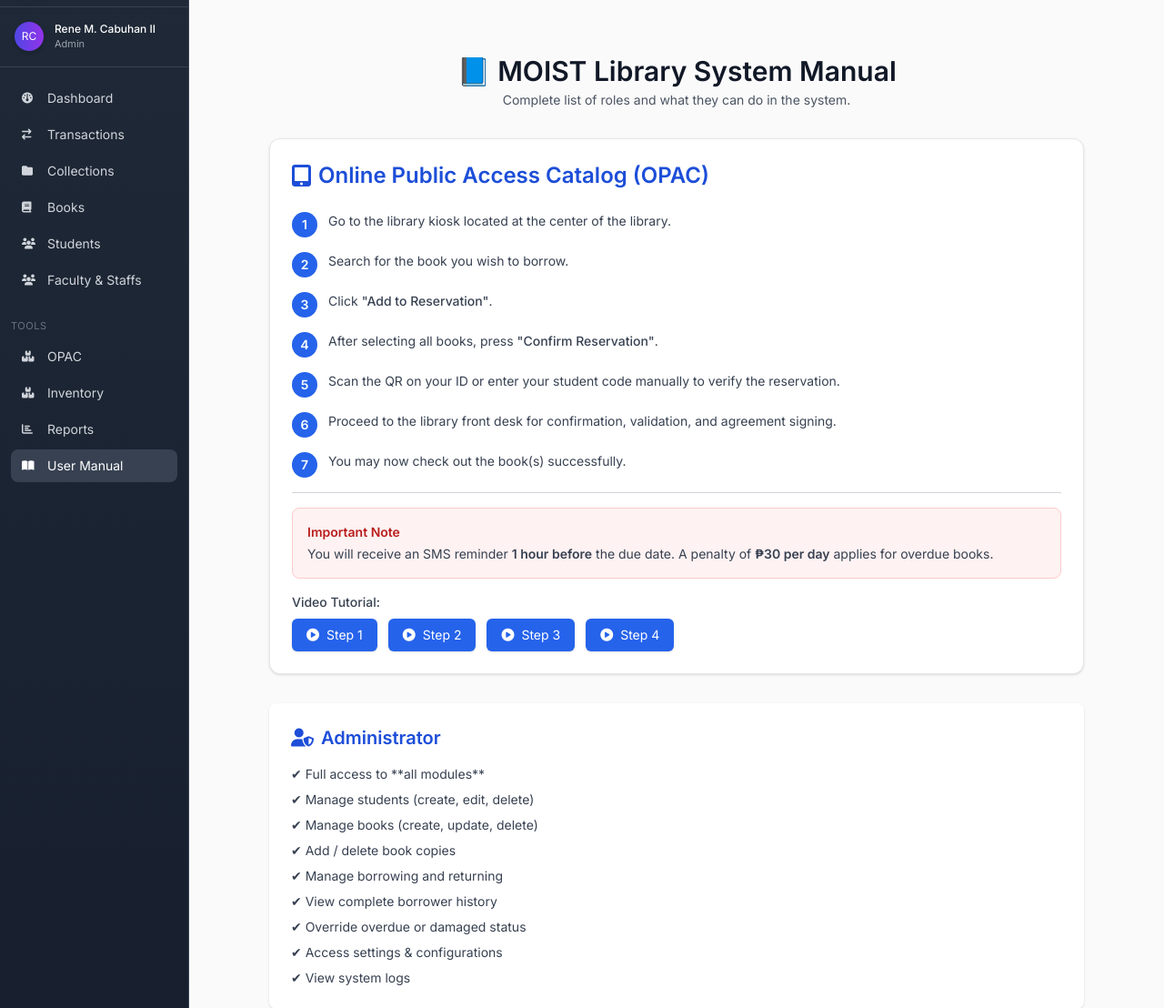
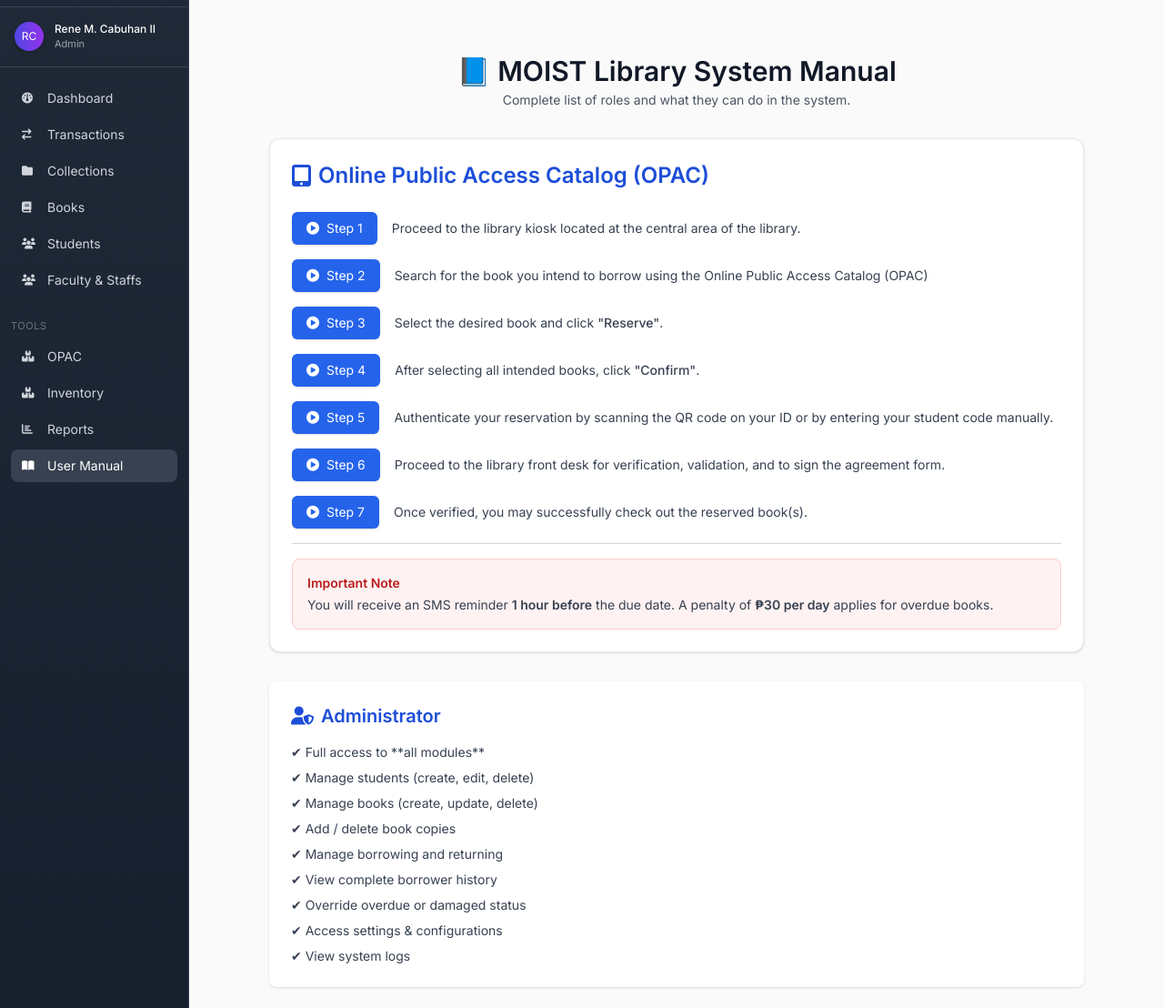
Before and after one commit to renspike1993/moist-django, a Django app: page /library/manual/ in a window 1280 px wide. Shown: the part 65-1173 px from the top of the page at 91% size. Run offline with Django 4.2, Linux system fonts and the light colour scheme; some libraries are stand-ins or nearby versions.

Commit message:
manual update

```diff
--- a/templates/app2/manual.html
+++ b/templates/app2/manual.html
@@ -1,5 +1,4 @@
-{% extends "base.html" %} {% block title %}System Manual – Permissions{% endblock %} {% block content %}
-{% load static %}
+{% extends "base.html" %} {% block title %}System Manual – Permissions{% endblock %} {% block content %} {% load static %}
 
 <div class="max-w-4xl mx-auto mt-10 space-y-8">
 	<!-- Page Header -->
@@ -14,47 +13,46 @@
 		<!-- Step-by-step -->
 		<div class="space-y-4">
 			<!-- Step 1 -->
-			<div class="flex items-start gap-3">
-				<div class="bg-blue-600 text-white w-7 h-7 rounded-full flex items-center justify-center text-sm font-bold">1</div>
-				<p class="text-gray-700 text-sm">Go to the library kiosk located at the center of the library.</p>
+			<div class="flex items-center gap-4 mb-3">
+				<button onclick="openVideo('step1.mp4')" class="px-4 py-2 bg-blue-600 text-white rounded-md text-sm flex items-center gap-2 hover:bg-blue-700 shadow"><i class="fas fa-play-circle"></i> Step 1</button>
+				<p class="text-gray-700 text-sm flex-1">Proceed to the library kiosk located at the central area of the library.</p>
 			</div>
 
 			<!-- Step 2 -->
-			<div class="flex items-start gap-3">
-				<div class="bg-blue-600 text-white w-7 h-7 rounded-full flex items-center justify-center text-sm font-bold">2</div>
-				<p class="text-gray-700 text-sm">Search for the book you wish to borrow.</p>
+			<div class="flex items-center gap-4 mb-3">
+				<button onclick="openVideo('step1.mp4')" class="px-4 py-2 bg-blue-600 text-white rounded-md text-sm flex items-center gap-2 hover:bg-blue-700 shadow"><i class="fas fa-play-circle"></i> Step 2</button>
+				<p class="text-gray-700 text-sm flex-1">Search for the book you intend to borrow using the Online Public Access Catalog (OPAC)</p>
 			</div>
 
 			<!-- Step 3 -->
-			<div class="flex items-start gap-3">
-				<div class="bg-blue-600 text-white w-7 h-7 rounded-full flex items-center justify-center text-sm font-bold">3</div>
-				<p class="text-gray-700 text-sm">Click <span class="font-medium">"Add to Reservation"</span>.</p>
+			<div class="flex items-center gap-4 mb-3">
+				<button onclick="openVideo('step1.mp4')" class="px-4 py-2 bg-blue-600 text-white rounded-md text-sm flex items-center gap-2 hover:bg-blue-700 shadow"><i class="fas fa-play-circle"></i> Step 3</button>
+				<p class="text-gray-700 text-sm flex-1">Select the desired book and click <span class="font-medium">"Reserve"</span>.</p>
 			</div>
 
 			<!-- Step 4 -->
-			<div class="flex items-start gap-3">
-				<div class="bg-blue-600 text-white w-7 h-7 rounded-full flex items-center justify-center text-sm font-bold">4</div>
-				<p class="text-gray-700 text-sm">After selecting all books, press <span class="font-medium">"Confirm Reservation"</span>.</p>
+			<div class="flex items-center gap-4 mb-3">
+				<button onclick="openVideo('step1.mp4')" class="px-4 py-2 bg-blue-600 text-white rounded-md text-sm flex items-center gap-2 hover:bg-blue-700 shadow"><i class="fas fa-play-circle"></i> Step 4</button>
+				<p class="text-gray-700 text-sm flex-1">After selecting all intended books, click <span class="font-medium">"Confirm"</span>.</p>
 			</div>
 
 			<!-- Step 5 -->
-			<div class="flex items-start gap-3">
-				<div class="bg-blue-600 text-white w-7 h-7 rounded-full flex items-center justify-center text-sm font-bold">5</div>
-				<p class="text-gray-700 text-sm">Scan the QR on your ID or enter your student code manually to verify the reservation.</p>
+			<div class="flex items-center gap-4 mb-3">
+				<button onclick="openVideo('step1.mp4')" class="px-4 py-2 bg-blue-600 text-white rounded-md text-sm flex items-center gap-2 hover:bg-blue-700 shadow"><i class="fas fa-play-circle"></i> Step 5</button>
+				<p class="text-gray-700 text-sm flex-1">Authenticate your reservation by scanning the QR code on your ID or by entering your student code manually.</p>
 			</div>
 
 			<!-- Step 6 -->
-			<div class="flex items-start gap-3">
-				<div class="bg-blue-600 text-white w-7 h-7 rounded-full flex items-center justify-center text-sm font-bold">6</div>
-				<p class="text-gray-700 text-sm">Proceed to the library front desk for confirmation, validation, and agreement signing.</p>
+			<div class="flex items-center gap-4 mb-3">
+				<button onclick="openVideo('step1.mp4')" class="px-4 py-2 bg-blue-600 text-white rounded-md text-sm flex items-center gap-2 hover:bg-blue-700 shadow"><i class="fas fa-play-circle"></i> Step 6</button>
+				<p class="text-gray-700 text-sm flex-1">Proceed to the library front desk for verification, validation, and to sign the agreement form.</p>
 			</div>
 
 			<!-- Step 7 -->
-			<div class="flex items-start gap-3">
-				<div class="bg-blue-600 text-white w-7 h-7 rounded-full flex items-center justify-center text-sm font-bold">7</div>
-				<p class="text-gray-700 text-sm">You may now check out the book(s) successfully.</p>
+			<div class="flex items-center gap-4 mb-3">
+				<button onclick="openVideo('step1.mp4')" class="px-4 py-2 bg-blue-600 text-white rounded-md text-sm flex items-center gap-2 hover:bg-blue-700 shadow"><i class="fas fa-play-circle"></i> Step 7</button>
+				<p class="text-gray-700 text-sm flex-1">Once verified, you may successfully check out the reserved book(s).</p>
 			</div>
-
 			<!-- Divider -->
 			<div class="border-t border-gray-300 my-4"></div>
 
@@ -64,24 +62,11 @@
 				<p class="text-gray-700 text-sm mt-1">You will receive an SMS reminder <strong>1 hour before</strong> the due date. A penalty of <strong>₱30 per day</strong> applies for overdue books.</p>
 			</div>
 
-			<!-- Video Tutorial -->
-			<div class="mt-4">
-				<p class="text-gray-700 font-medium text-sm">Video Tutorial:</p>
-
-				<div class="mt-2 flex flex-wrap gap-3">
-					<!-- Video Buttons -->
-					<button onclick="openVideo('step1.mp4')" class="px-4 py-2 bg-blue-600 text-white rounded-md text-sm flex items-center gap-2 hover:bg-blue-700 shadow"><i class="fas fa-play-circle"></i> Step 1</button>
-					<button onclick="openVideo('step2.mp4')" class="px-4 py-2 bg-blue-600 text-white rounded-md text-sm flex items-center gap-2 hover:bg-blue-700 shadow"><i class="fas fa-play-circle"></i> Step 2</button>
-					<button onclick="openVideo('step3.mp4')" class="px-4 py-2 bg-blue-600 text-white rounded-md text-sm flex items-center gap-2 hover:bg-blue-700 shadow"><i class="fas fa-play-circle"></i> Step 3</button>
-					<button onclick="openVideo('step4.mp4')" class="px-4 py-2 bg-blue-600 text-white rounded-md text-sm flex items-center gap-2 hover:bg-blue-700 shadow"><i class="fas fa-play-circle"></i> Step 4</button>
-				</div>
-			</div>
-
 			<!-- Fullscreen Video Modal -->
-			<div id="videoModal" class="fixed inset-0 bg-black bg-opacity-80 hidden items-center justify-center z-50">
-				<div class="relative w-full max-w-4xl">
+			<div id="videoModal" class="fixed inset-0 bg-black bg-opacity-80 hidden z-50 flex items-center justify-center">
+				<div class="relative w-full max-w-4xl mx-4">
 					<button onclick="closeVideo()" class="absolute top-2 right-2 text-white text-2xl z-50">&times;</button>
-					<video id="tutorialVideo" class="w-full h-auto" controls></video>
+					<video id="tutorialVideo" class="w-full h-auto rounded-lg shadow-lg" controls></video>
 				</div>
 			</div>
 
```
